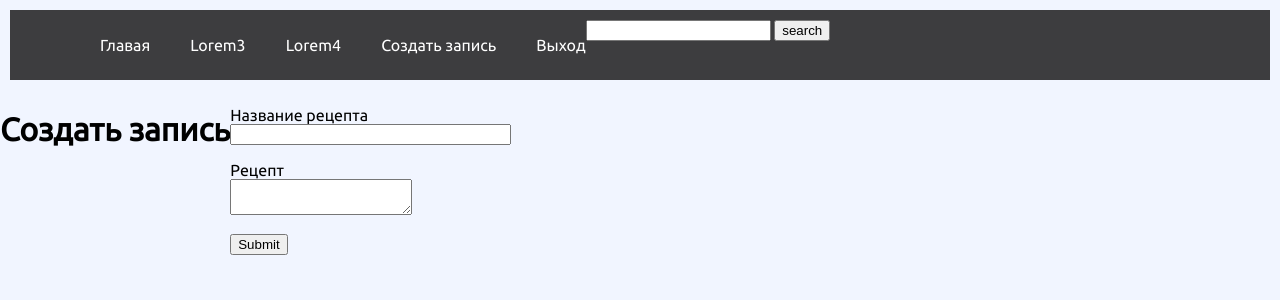
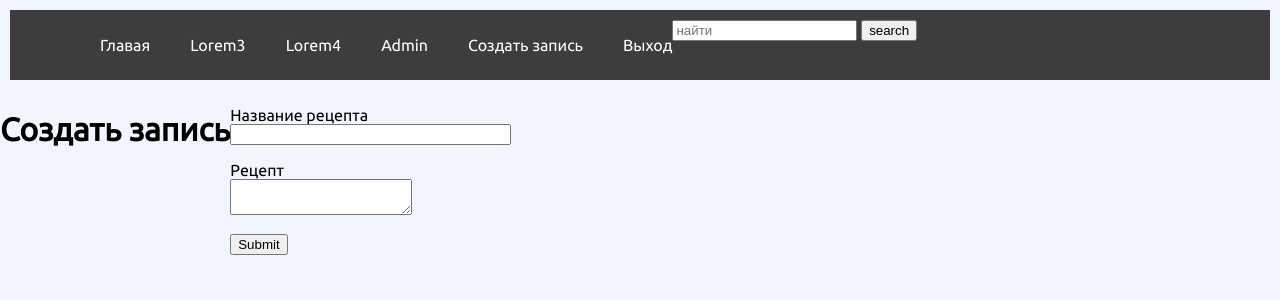
Before and after one commit to mitisit89/CookingNotesApp, a Flask app: page /post/create in a window 1280 px wide. Shown: the top 300 px of the page. Run offline with Flask 2, Linux system fonts and the light colour scheme; the visitor is signed in with stand-in values (Sample User, id 1).

Commit message:
мелкие изменения

```diff
--- a/app/static/css/style.css
+++ b/app/static/css/style.css
@@ -1,5 +1,8 @@
 @import url('https://fonts.googleapis.com/css?family=Ubuntu&display=swap&subset=cyrillic-ext');
+* {
 
+    box-sizing: border-box;
+}
  html,body {
  font-family: 'Ubuntu', sans-serif;
     background-color: #f1f5ff;
--- a/app/templates/base.html
+++ b/app/templates/base.html
@@ -31,24 +31,28 @@
                     <a href="#">Lorem4</a>
                 </li>
 
-                {%if current_user.is_anonymous: %}
+                {%if current_user.is_authenticated: %}
+                <li class="nav-link">
+                    <a href="{{url_for('admin.index')}}">Admin</a>
+                </li>
+
+                <li class="nav-link">
+                    <a href="{{url_for('post.create')}}">Создать запись</a>
+                </li>
+                <li class="nav-link">
+                    <a href="{{url_for('authorization.logout')}}">Выход</a>
+                </li>
+                {%else%}
                 <li class="nav-link">
                     <a href="{{url_for('authorization.login')}}">Вход</a>
                 </li>
                 <li class="nav-link">
                     <a href="{{url_for('authorization.register')}}">Регистрация</a>
                 </li>
-                {%else%}
-                <li class="nav-link">
-                    <a href="{{url_for('post.create')}}">Создать запись</a>
-                </li>
-                <li class="nav-link">
-                    <a href="{{url_for('authorization.logout')}}">Выход</a>
-                </li>
                 {%endif%}
             </ul>
             <form class="search" action="">
-                <input type="text">
+                <input type="text" placeholder="найти" name="q">
 
                 <button type="submit">
                     search
--- a/app/veiw.py
+++ b/app/veiw.py
@@ -7,3 +7,7 @@ from app.models import Posts
 def index():
     posts = Posts.query.all()
     return render_template('index.html', posts=posts)
+
+
+def search():
+    pass
--- a/post/__init__.py
+++ b/post/__init__.py
@@ -28,7 +28,7 @@ def create():
         db.session.add(new_post)
         db.session.commit()
         return redirect(url_for('index'))
-    return render_template('create_post_and_edit.html', form=form)
+    return render_template('create_post_and_edit.html', title='Создать запись', form=form)
 
 
 @login_required
@@ -42,4 +42,4 @@ def edit(slug):
         return redirect(url_for('post.index', slug=post_for_edit.slug))
     else:
         form = PostForm(obj=post_for_edit)
-        return render_template('create_post_and_edit.html', form=form, post=post_for_edit)
+        return render_template('create_post_and_edit.html', title='Редактировать запись', form=form, post=post_for_edit)
--- a/post/templates/create_post_and_edit.html
+++ b/post/templates/create_post_and_edit.html
@@ -1,11 +1,7 @@
 {% extends 'base.html'%}
 
 {%block title%}
-{%if 'create' in request.path  %}
-Создать запись
-{%elif 'edit' in request.path%}
-Редактировать запись
-{%endif%}
+{{title}}
 {%endblock%}
 
 {%block content%}
```
